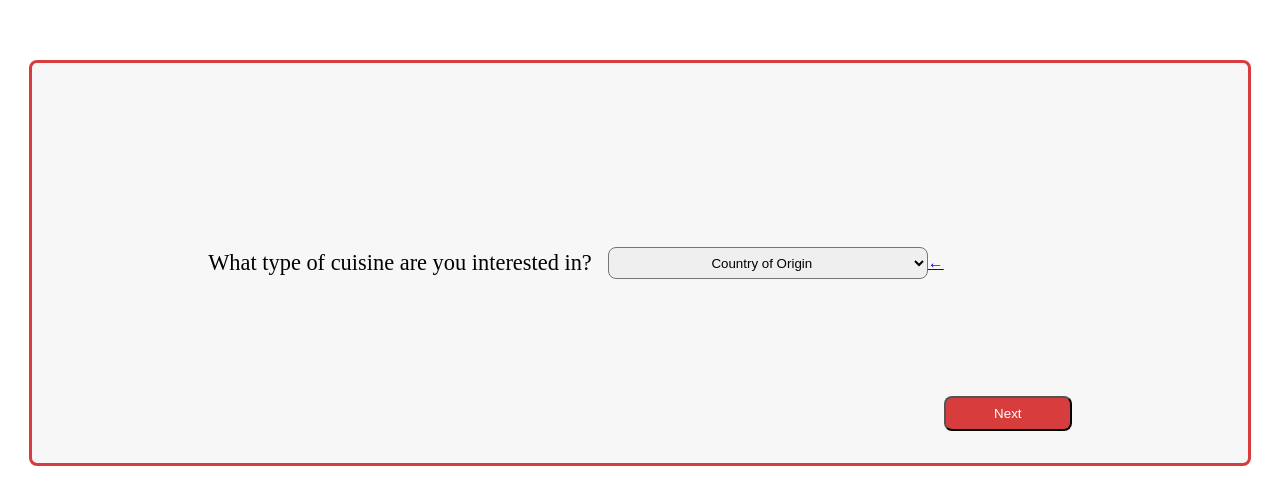
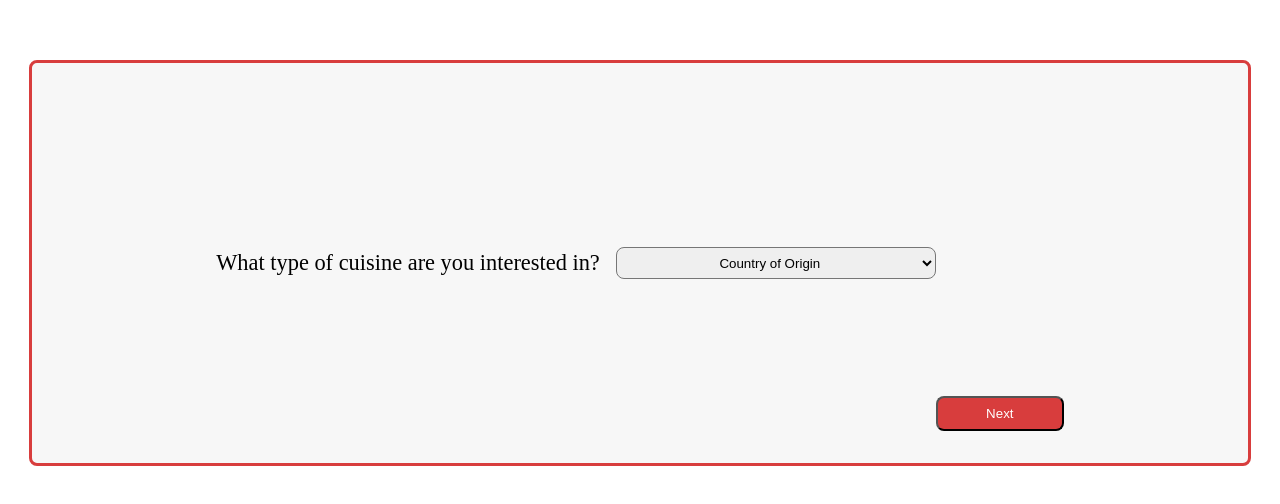
Before and after one commit to MasterChiefRPM/food-picks, an Angular app: page /question-1 in a window 1280 px wide. Shown: the part 140-644 px from the top of the page. Built offline with nearby package versions, Linux system fonts and the light colour scheme.

Commit message:
adding routing to page 3

```diff
--- a/src/app/app.routes.ts
+++ b/src/app/app.routes.ts
@@ -2,9 +2,11 @@ import { Routes } from '@angular/router';
 import { Question1Component } from './question-1/question-1.component';
 import { HomePageComponent } from './home-page/home-page.component';
 import { Question2Component } from './question-2/question-2.component';
+import { Question3Component } from './question-3/question-3.component';
 
 export const routes: Routes = [
   { path: '', component: HomePageComponent },
   { path: 'question-1', component: Question1Component },
   { path: 'question-2', component: Question2Component },
+  { path: 'question-3', component: Question3Component }
 ];
--- a/src/app/question-1/question-1.component.html
+++ b/src/app/question-1/question-1.component.html
@@ -20,9 +20,6 @@
       </div>
     </section>
   </div>
-  <div class="back-button">
-    <a routerLink="home-page"> &#8592; </a>
-  </div>
   <div class="next-button">
     <a routerLink="/question-2">
       <button class="next-icon">Next</button>
```
Also changed, not shown: src/app/question-3/question-3.component.ts (+4 -5 lines).
